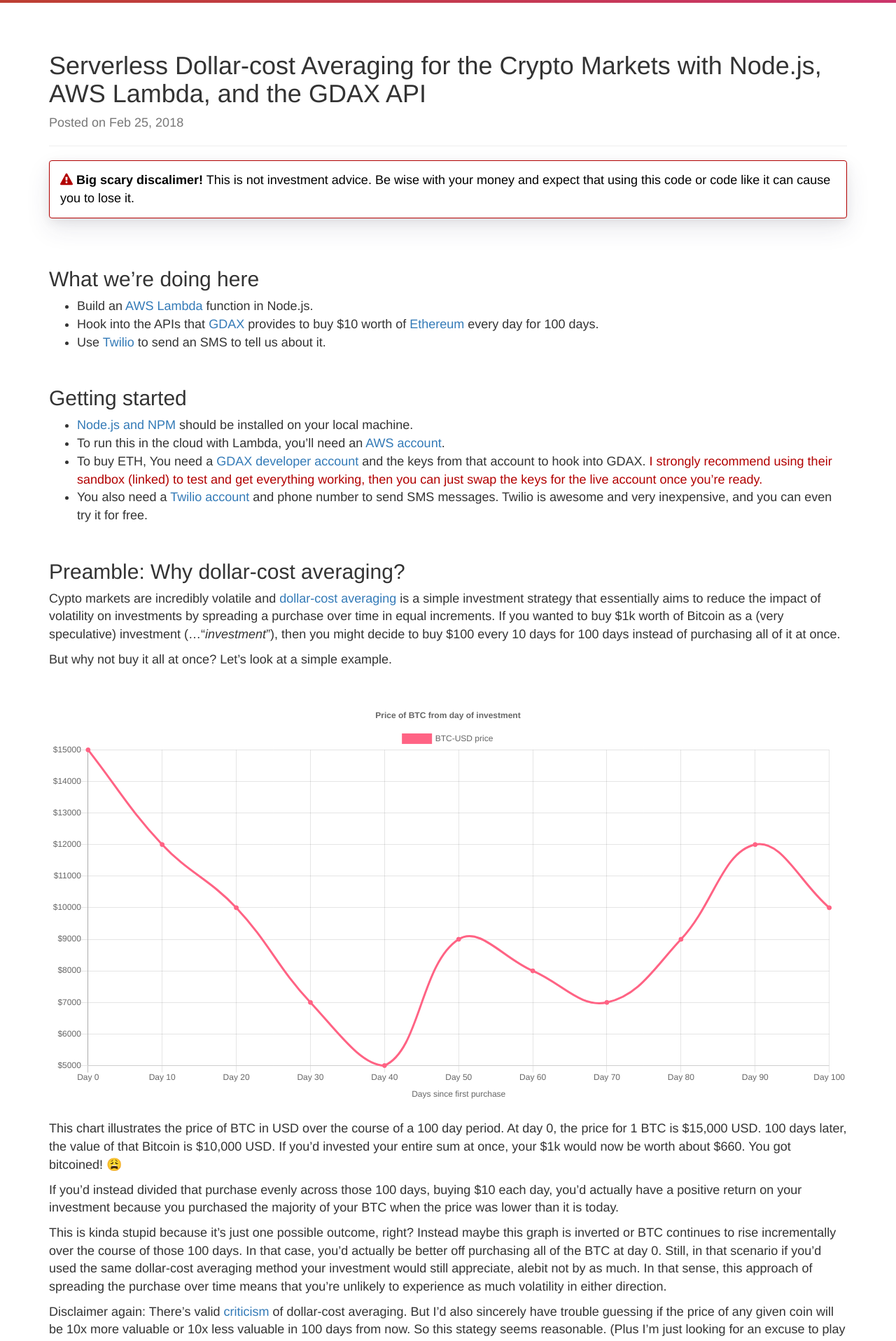
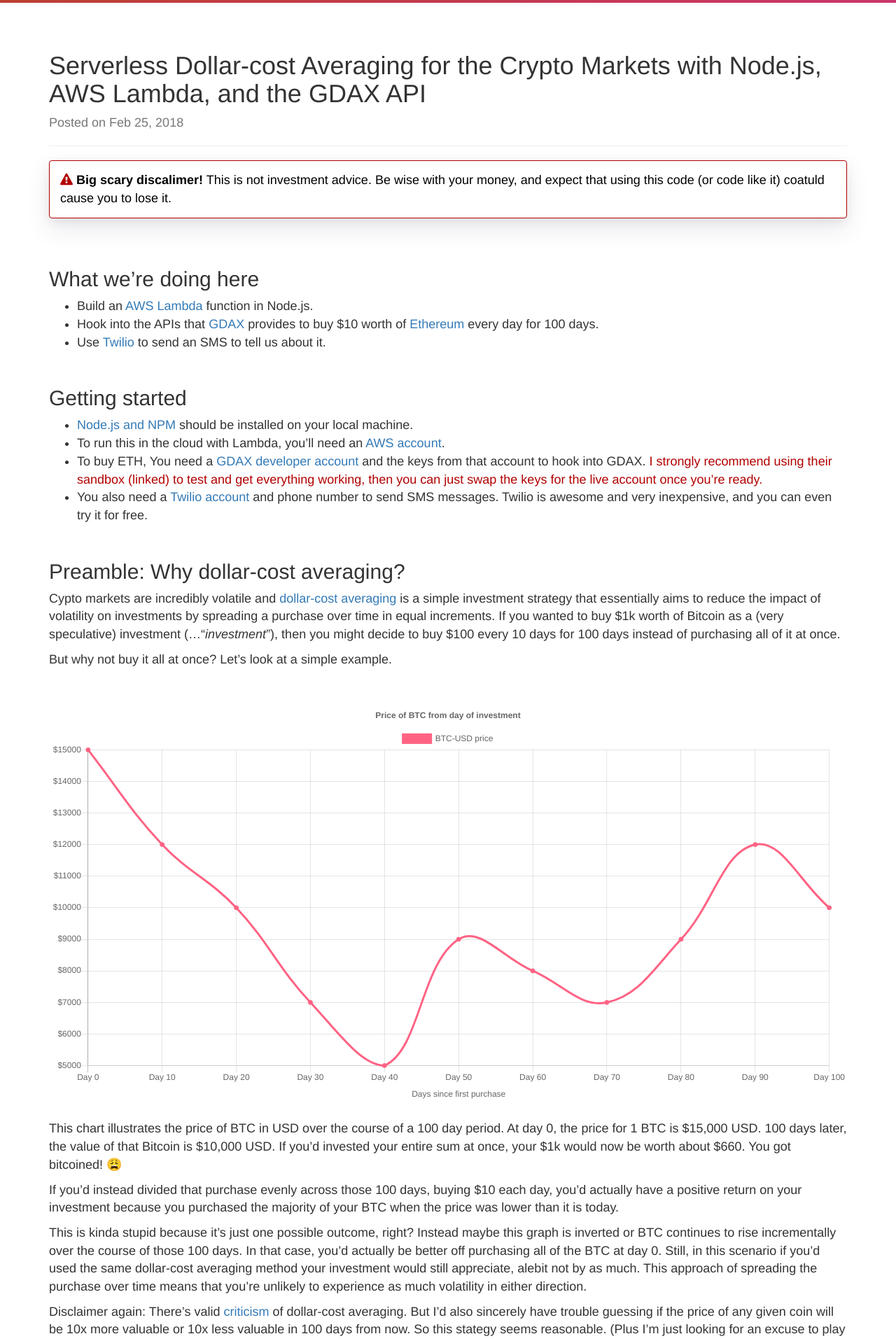
Before and after one commit to adamjstevenson/adamjstevenson.github.io, a Jekyll site: the page built from _posts/2018-02-25-serverless-nodejs-dollar-cost-averaging-for-crypto-markets.md, in a window 1280 px wide. Shown: the part 371-2287 px from the top of the page at 70% size. Built offline with Jekyll 4.4.1, drawn with Linux system fonts in a browser that asks for light colours; nearby versions of some CDN libraries; some of the changed text lies outside the part shown.

Commit message:
small fixups

````diff
--- a/_posts/2018-02-25-serverless-nodejs-dollar-cost-averaging-for-crypto-markets.md
+++ b/_posts/2018-02-25-serverless-nodejs-dollar-cost-averaging-for-crypto-markets.md
@@ -8,7 +8,7 @@
   <div class="col-md-12">
     <div class="alert alert-warning">
       <i class="fa fa-exclamation-triangle red"></i>
-      <strong>Big scary discalimer!</strong> This is not investment advice. Be wise with your money and expect that using this code or code like it can cause you to lose it.
+      <strong>Big scary discalimer!</strong> This is not investment advice. Be wise with your money, and expect that using this code (or code like it) coatuld cause you to lose it.
     </div>
   </div>
 </div>
@@ -45,7 +45,7 @@
 
 If you'd instead divided that purchase evenly across those 100 days, buying $10 each day, you'd actually have a positive return on your investment because you purchased the majority of your BTC when the price was lower than it is today.
 
-This is kinda stupid because it's just one possible outcome, right? Instead maybe this graph is inverted or BTC continues to rise incrementally over the course of those 100 days. In that case, you'd actually be better off purchasing all of the BTC at day 0. Still, in that scenario if you'd used the same dollar-cost averaging method your investment would still appreciate, alebit not by as much. In that sense, this approach of spreading the purchase over time means that you're unlikely to experience as much volatility in either direction.
+This is kinda stupid because it's just one possible outcome, right? Instead maybe this graph is inverted or BTC continues to rise incrementally over the course of those 100 days. In that case, you'd actually be better off purchasing all of the BTC at day 0. Still, in this scenario if you'd used the same dollar-cost averaging method your investment would still appreciate, alebit not by as much. This approach of spreading the purchase over time means that you're unlikely to experience as much volatility in either direction.
 
 Disclaimer again: There's valid [criticism](https://en.wikipedia.org/wiki/Dollar_cost_averaging#Criticism) of dollar-cost averaging. But I'd also sincerely have trouble guessing if the price of any given coin will be 10x more valuable or 10x less valuable in 100 days from now. So this stategy seems reasonable. (Plus I'm just looking for an excuse to play with some APIs here. Don't @ me.)
 
@@ -111,7 +111,7 @@
 
 (Note that this example uses the sandbox API endpoint for GDAX.)
 
-You can use [Sam Local](https://docs.aws.amazon.com/lambda/latest/dg/test-sam-local.html), a simple CLI that allows you to test Lambda functions before deploying them. In your app directory, install the tool with NPM and create an empty event payload to send to the function:
+You can use [SAM Local](https://docs.aws.amazon.com/lambda/latest/dg/test-sam-local.html), a simple CLI that allows you to test Lambda functions before deploying them. In your app directory, install the tool with NPM and create an empty event payload to send to the function:
 
 ```
 $ npm install --global lambda-local
@@ -179,7 +179,7 @@
 
 We could ping this function every day on our own to make it run, but that's so 2000 and late. Instead, we'll use CloudWatch to schedule a simple job.
 
-Click **CloudWatch Events** on the left side of the designer view, then click on the **CloudWatch Events** box that appears to reveal the *Configure triggers* form. Configure CloudWatch with the name, description and cron schedule that you want to use. Be sure to click the checkbox to **Enable the trigger**.
+Click **CloudWatch Events** on the left side of the designer view, then click on the **CloudWatch Events** box that appears to reveal the *Configure triggers* form. Configure CloudWatch with the name, description and cron schedule you want to use. Be sure to click the checkbox to **Enable the trigger**.
 
 <div class="row topspace-lg text-center text-muted image-area">
   <div class="col-md-8 col-md-offset-2">
@@ -191,7 +191,7 @@
 
 ## Parting thoughts
 
-This is a pretty basic example that purchases $10 worth of Ether every day, but there are a number of things that I've not discussed that you should consider if you plan to use something like this in practice:
+This is a pretty basic example that purchases $10 worth of Ether every day, but there are a number of things I've not discussed which you should consider if you plan to use something like this in practice:
 
 1. This code might screw up somehow and cause you to lose all of your real money, I have no idea. I also make no warranty. For the love of god... be careful with this (and also don't @ me).
 2. This purchase will fail if the price of ETH is too high, because the minimum buy order may be more than $10. If you wanted to get really fancy, you could implement some logic to send an SMS to ask if you want to purchase .01 ETH for the current USD price or something.
--- a/css/custom.css
+++ b/css/custom.css
@@ -68,10 +68,10 @@
 .image-area {
 	margin-bottom: 50px;
 }
-.highlighter-rouge{
+.highlighter-rouge {
 	margin-bottom: 25px;
 }
-.highlight {
+pre {
   background-color: #000;
   color: #fff;
 }
````
